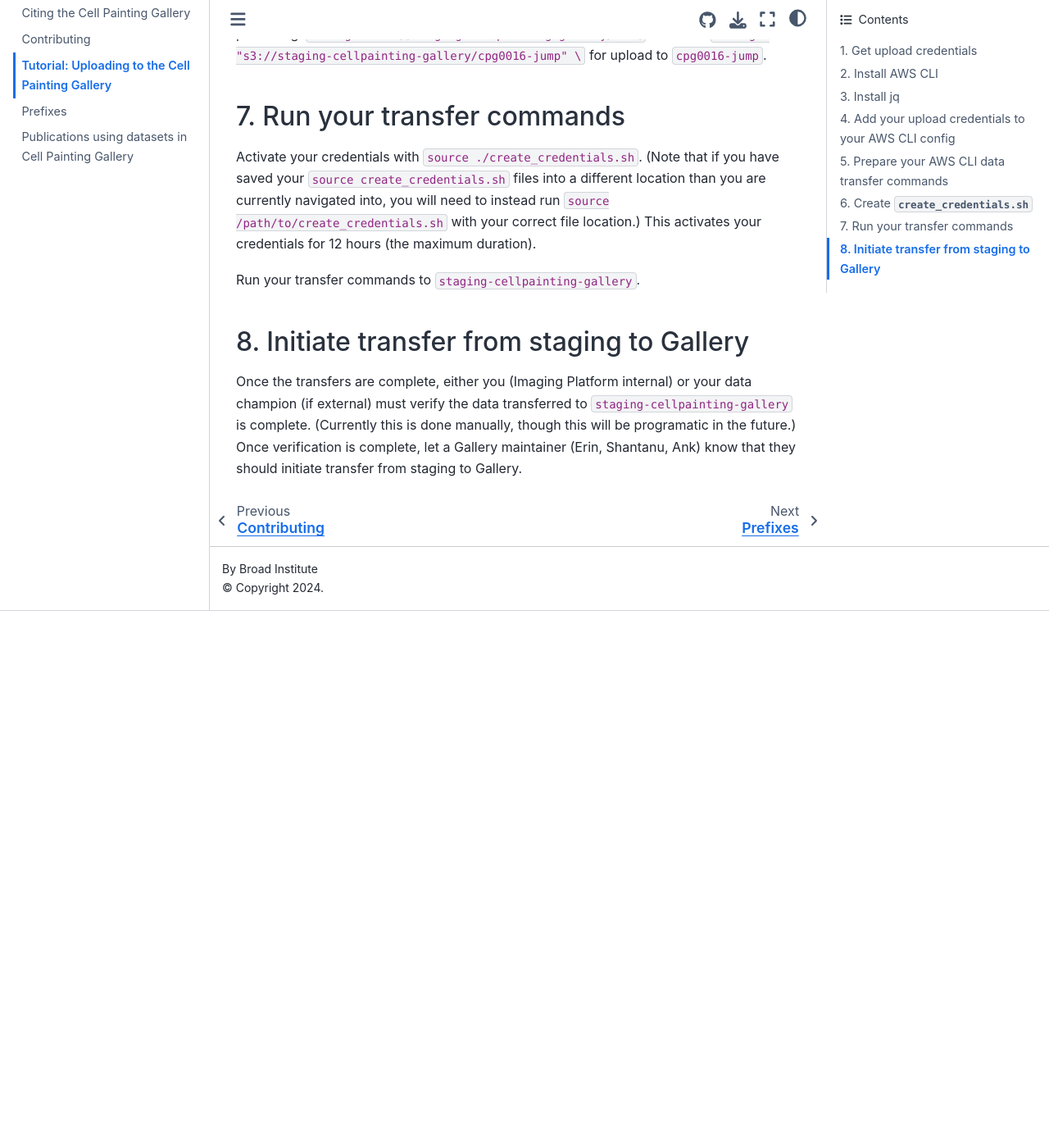
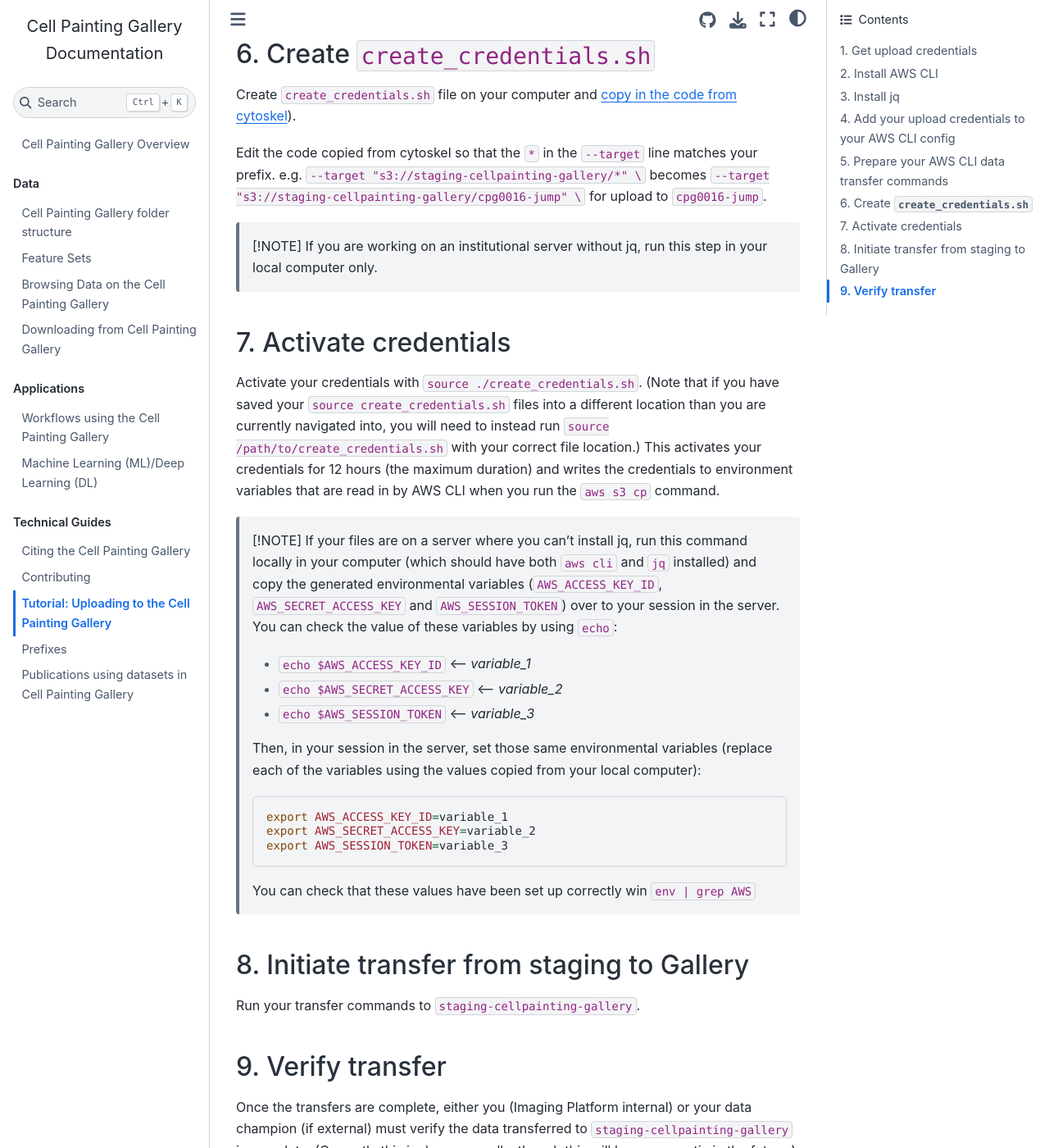
Before and after one commit to broadinstitute/cellpainting-gallery, a Jupyter Book: the page built from documentation/uploading_to_cpg.md, in a window 1280 px wide and 1400 px high, scrolled down 2084 px. Shown: the whole window at 82% size. Built offline with Jupyter Book 1.0.4 settings and Sphinx 7.4.7 and the Sphinx Book theme 1.1.4, drawn with Linux system fonts in a browser that asks for light colours; before the commit the page ends 2829 px from its top, so only the background shows below that; some of the changed text lies outside the part shown.

Commit message:
Update uploading_to_cpg.md (#111)
---------

Co-authored-by: Erin Weisbart <54687786+ErinWeisbart@users.noreply.github.com>

````diff
--- a/documentation/uploading_to_cpg.md
+++ b/documentation/uploading_to_cpg.md
@@ -22,6 +22,9 @@ Follow AWS documentation to [install AWS CLI](https://docs.aws.amazon.com/cli/la
 
 Follow the jq documention to [install jq](https://jqlang.github.io/jq/download/).
 
+>[!NOTE]
+>If you need to upload files to the Gallery from an institutional server and don't have permissions to install jq there, run this step in your local computer and check the note in **step 6 and 7**.
+
 ## 4. Add your upload credentials to your AWS CLI config
 
 Open the AWS CLI config file:
@@ -39,16 +42,17 @@ region = us-east-1
 output = json
 ```
 
+The `aws_access_key_id` and `aws_secret_access_key` will be sent to you by Ank when he generates credentials.
+
 ## 5. Prepare your AWS CLI data transfer commands
 
 Ensure that you have read [Contributing to the Cell Painting Gallery](/documentation/contributing_to_cpg.md) and [Data Structure](/documentation/data_structure.md).
 
 Prepare your AWS CLI data transfer commands for upload to `staging-cellpainting-gallery` exactly mimicking the structure of `cellpainting-gallery`.
 Depending upon how you have locally structured your data, you may need to generate multiple separate commands for transfer to the gallery.
-They should follow the format of `aws s3 sync SOURCE DESTINATION --profile cpg_staging --acl bucket-owner-full-control`.
-(For single files, use `aws s3 cp` instead of `aws s3 sync`.)
+They should follow the format of `aws s3 cp --recursive SOURCE DESTINATION --profile cpg_staging --acl bucket-owner-full-control`.
+(For single files, remove the `--recursive` flag.)
 
-The `--profile` flag tells AWS CLI to use the credentials that are specific for uploading to `staging-cellpainting-gallery`.
 The `--acl` flag gives the Cell Painting Gallery full ownership of the uploaded files.
 `SOURCE` is where the files are on your storage and can be a local absolute or relative path or can be an S3 location of your S3 bucket.
 `DESTINATION` is the S3 path within the `staging-cellpainting-gallery` (that should match `cellpainting-gallery`).
@@ -56,26 +60,46 @@ The `--acl` flag gives the Cell Painting Gallery full ownership of the uploaded
 e.g.
 
 ```bash
-aws s3 sync /Users/eweisbar/Batch8_images s3://staging-cellpainting-gallery/cpg0123-example/broad/images/2024_04_01_Batch8/images/ --profile cpg_staging --acl bucket-owner-full-control
-aws s3 sync /Users/eweisbar/Batch8_profiles s3://staging-cellpainting-gallery/cpg0123-example/broad/workspace/profiles/2024_04_01_Batch8/ --profile cpg_staging --acl bucket-owner-full-control
+aws s3 cp --recursive /Users/eweisbar/Batch8_images s3://staging-cellpainting-gallery/cpg0123-example/broad/images/2024_04_01_Batch8/images/ --acl bucket-owner-full-control
+aws s3 cp --recursive /Users/eweisbar/Batch8_profiles s3://staging-cellpainting-gallery/cpg0123-example/broad/workspace/profiles/2024_04_01_Batch8/ --acl bucket-owner-full-control
 ```
 
 ## 6. Create `create_credentials.sh`
 
-Create `create_credentials.sh` file on your computer and [copy in the code from cytoskel](https://github.com/broadinstitute/cytoskel/blob/aws_docs/cytoskel/docs/access_cpg_staging.md#create-file-called-s3_credentialssh).
+Create `create_credentials.sh` file on your computer and [copy in the code from cytoskel](https://github.com/broadinstitute/cytoskel/blob/main/cytoskel/docs/access_cpg_staging.md#create-file-called-s3_credentialssh)).
 
 Edit the code copied from cytoskel so that the `*` in the `--target` line matches your prefix.
 e.g.  `--target "s3://staging-cellpainting-gallery/*" \` becomes `--target "s3://staging-cellpainting-gallery/cpg0016-jump" \` for upload to `cpg0016-jump`.
 
-## 7. Run your transfer commands
+>[!NOTE]
+>If you are working on an institutional server without jq, run this step in your local computer only.
+
+## 7. Activate credentials
 
 Activate your credentials with `source ./create_credentials.sh`.
 (Note that if you have saved your `source create_credentials.sh` files into a different location than you are currently navigated into, you will need to instead run `source /path/to/create_credentials.sh` with your correct file location.)
-This activates your credentials for 12 hours (the maximum duration).
+This activates your credentials for 12 hours (the maximum duration) and writes the credentials to environment variables that are read in by AWS CLI when you run the `aws s3 cp` command.
+
+>[!NOTE]
+>If your files are on a server where you can't install jq, run this command locally in your computer (which should have both `aws cli` and `jq` installed) and copy the generated environmental variables (`AWS_ACCESS_KEY_ID`, `AWS_SECRET_ACCESS_KEY` and `AWS_SESSION_TOKEN`) over to your session in the server.
+>You can check the value of these variables by using `echo`:
+>- `echo $AWS_ACCESS_KEY_ID` <-- *variable_1*
+>- `echo $AWS_SECRET_ACCESS_KEY` <-- *variable_2*
+>- `echo $AWS_SESSION_TOKEN` <-- *variable_3*
+>
+>Then, in your session in the server, set those same environmental variables (replace each of the variables using the values copied from your local computer):
+>```bash
+>export AWS_ACCESS_KEY_ID=variable_1
+>export AWS_SECRET_ACCESS_KEY=variable_2
+>export AWS_SESSION_TOKEN=variable_3
+>```
+>You can check that these values have been set up correctly win `env | grep AWS`
+
+## 8. Initiate transfer from staging to Gallery
 
 Run your transfer commands to `staging-cellpainting-gallery`.
 
-## 8. Initiate transfer from staging to Gallery
+## 9. Verify transfer
 
 Once the transfers are complete, either you (Imaging Platform internal) or your data champion (if external) must verify the data transferred to `staging-cellpainting-gallery` is complete.
 (Currently this is done manually, though this will be programatic in the future.)
````
